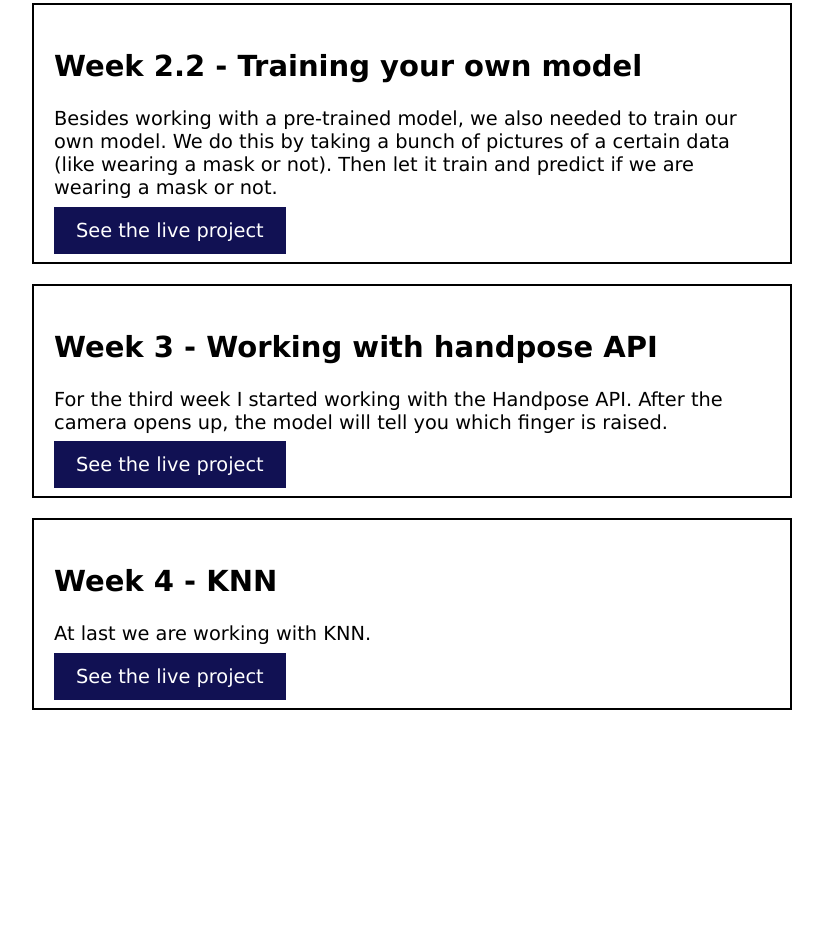
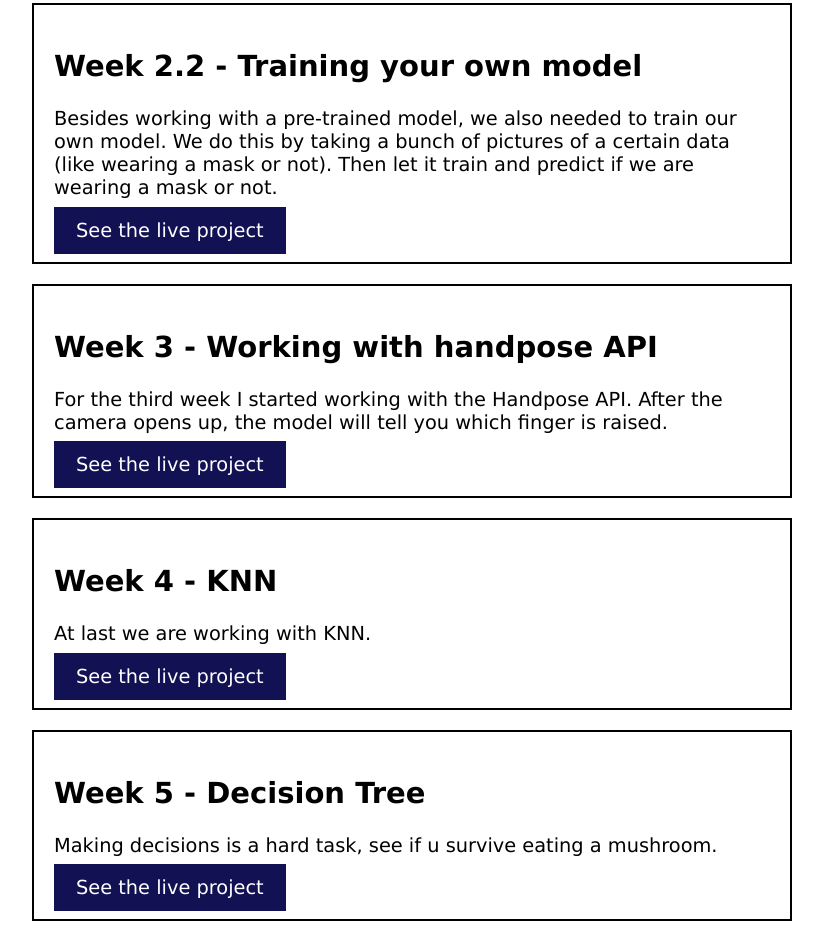
Before and after one commit to TzunderWulf/prg08-machine-learning, a plain HTML site: page index.html in a window 1280 px wide. Shown: the part 677-1618 px from the top of the page, without its empty margins (228-1051 px from the left). Before the commit the page ends 1407 px from the top, so only its background shows below. Drawn offline with Linux system fonts and the light colour scheme.

Commit message:
Added week 5

```diff
--- a/index.html
+++ b/index.html
@@ -50,6 +50,13 @@
                 </p>
                 <a class="link" href="https://tzunderwulf.github.io/prg08-machine-learning/week-4-knn/index.html">See the live project</a>
             </div>
+            <div class="assignment">
+                <h2>Week 5 - Decision Tree</h2>
+                <p>
+                    Making decisions is a hard task, see if u survive eating a mushroom.
+                </p>
+                <a class="link" href="https://tzunderwulf.github.io/prg08-machine-learning/week-5-decision-tree/index.html">See the live project</a>
+            </div>
         </div>
     </body>
 </html>
```
